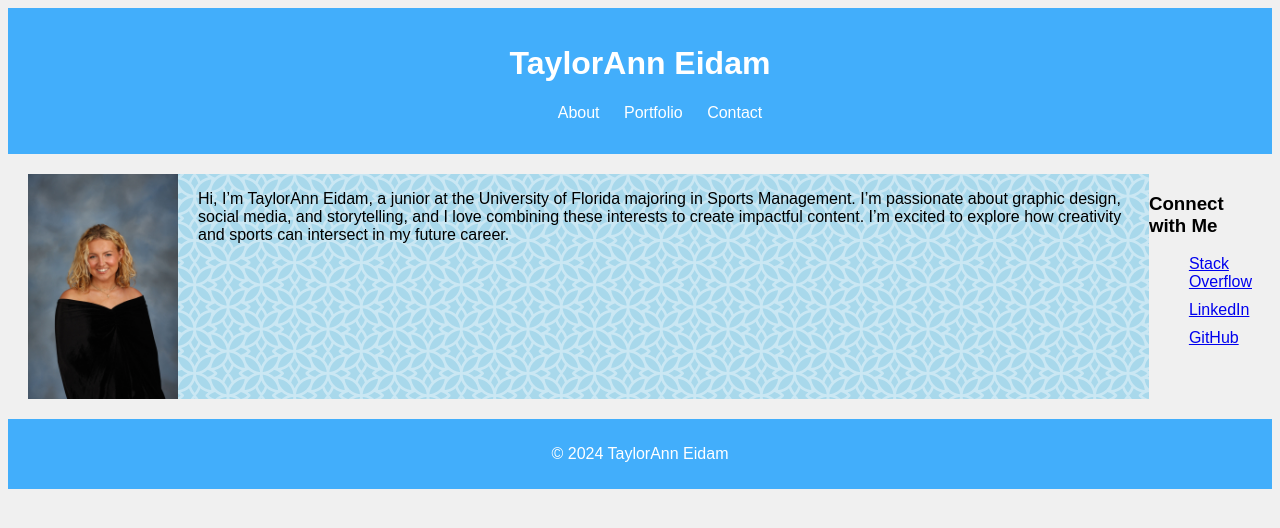
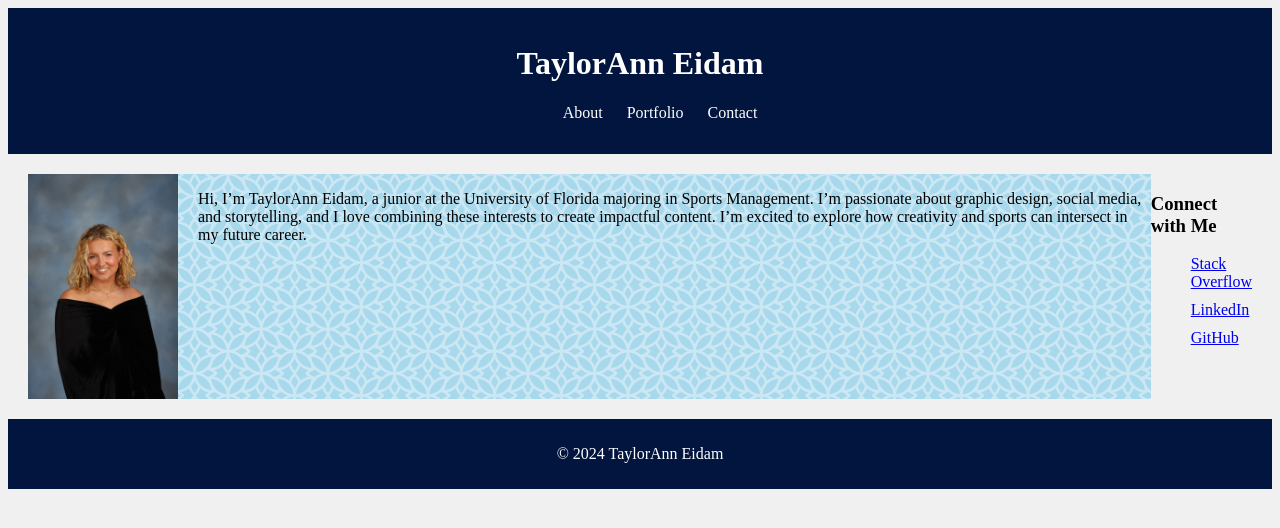
Before and after one commit to taylorann-e/m5-hw5-eidam-taylorann, a plain HTML site: page index.html in a window 1280 px wide. Drawn offline with Linux system fonts and the light colour scheme.

Commit message:
font change

```diff
--- a/styles.css
+++ b/styles.css
@@ -1,10 +1,10 @@
 body {
-    font-family: Arial, sans-serif;
+    font-family: 'Times New Roman', Times, serif;
     background-color: #f0f0f0;
 }
 
 header {
-    background-color: #42aefb;
+    background-color: #01153e;
     padding: 1rem;
     text-align: center;
     color: white;
@@ -54,6 +54,6 @@ main {
 footer {
     text-align: center;
     padding: 10px;
-    background-color: #42aefb;
+    background-color: #01153e;
     color: white;
 }
```
